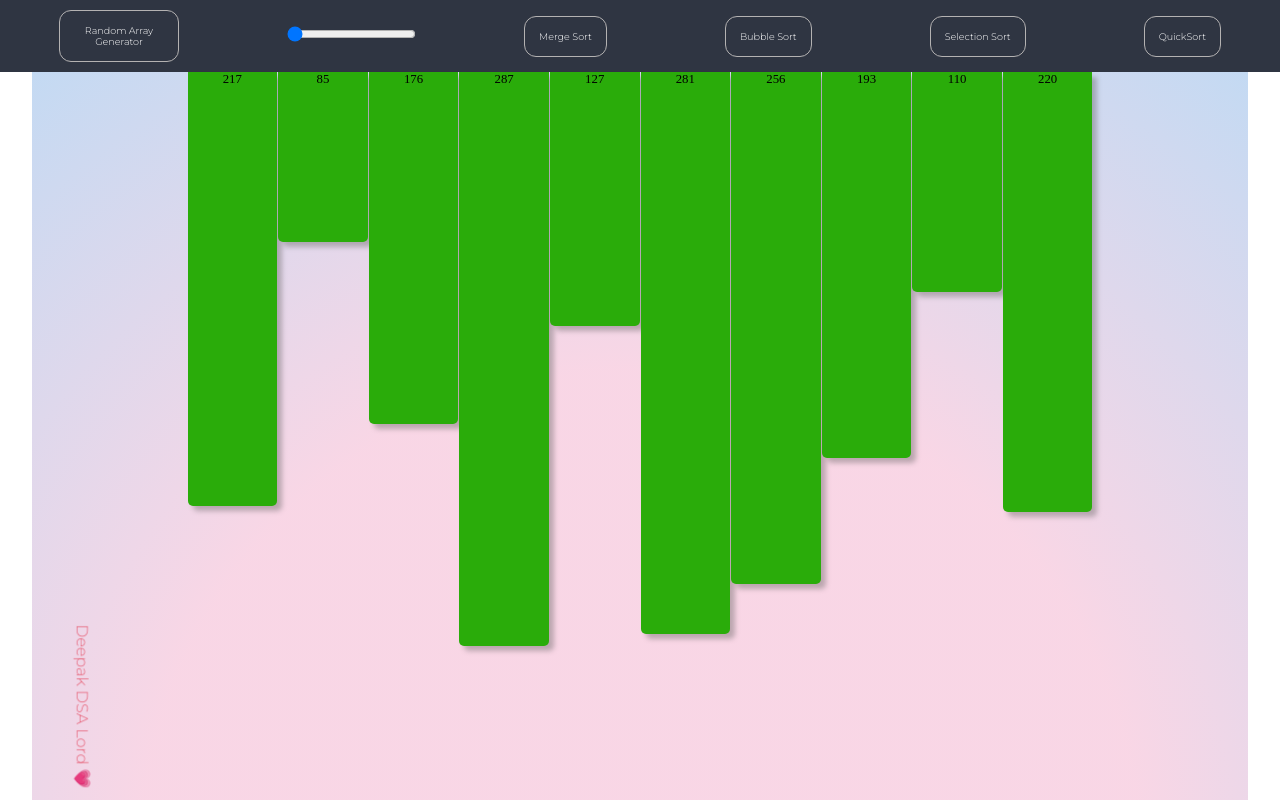
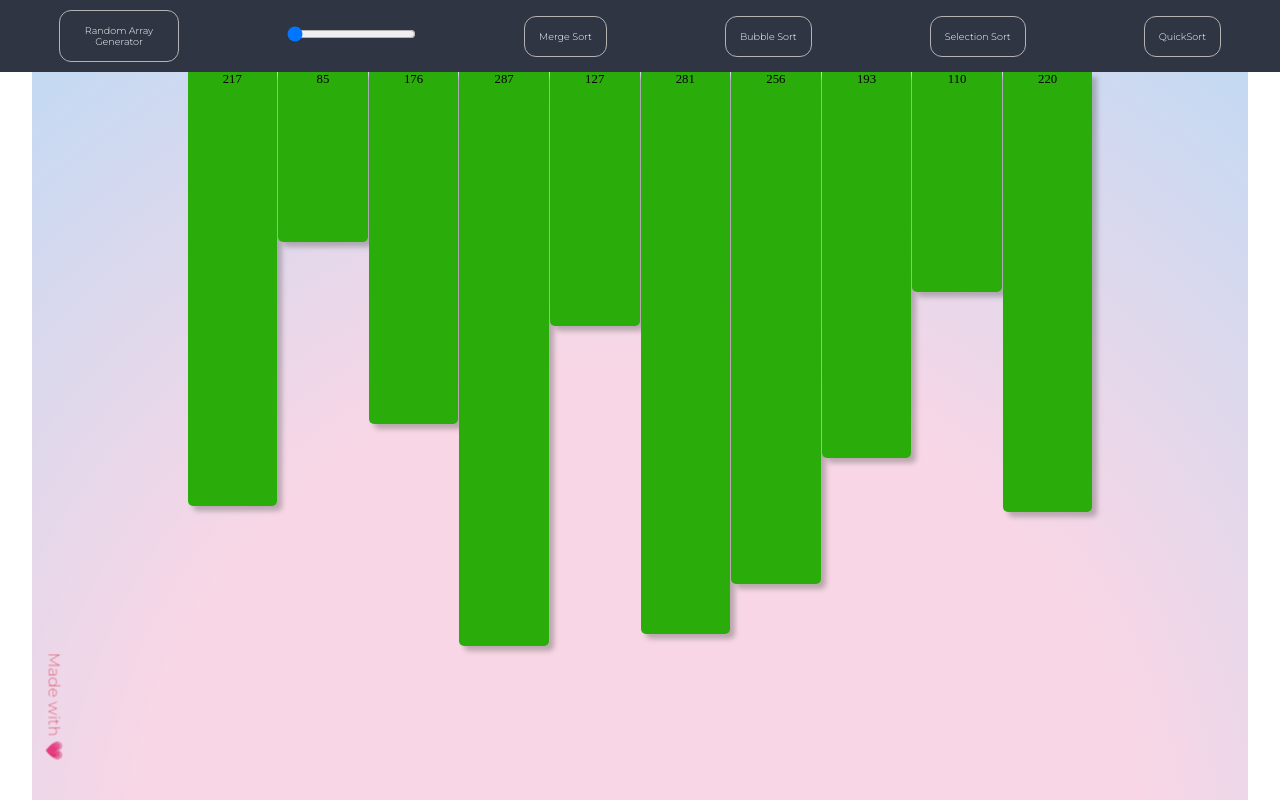
Before and after one commit to aakash-s45/visual_sorting, a plain HTML site: page index.html in a window 1280 px wide. Shown: the top 800 px of the page. Drawn offline with Linux system fonts and the light colour scheme.

```diff
--- a/index.html
+++ b/index.html
@@ -35,7 +35,7 @@
             </div>
         </center>
     </main>
-    <footer><center class="text no-select" style="color: rgb(231, 102, 124);;"> Deepak DSA Lord &#128151</center></footer>
+    <footer><center class="text no-select" style="color: rgb(231, 102, 124);;"> Made with &#128151</center></footer>
     <script src="secure_deepak.js"></script>
 </body>
 
```
